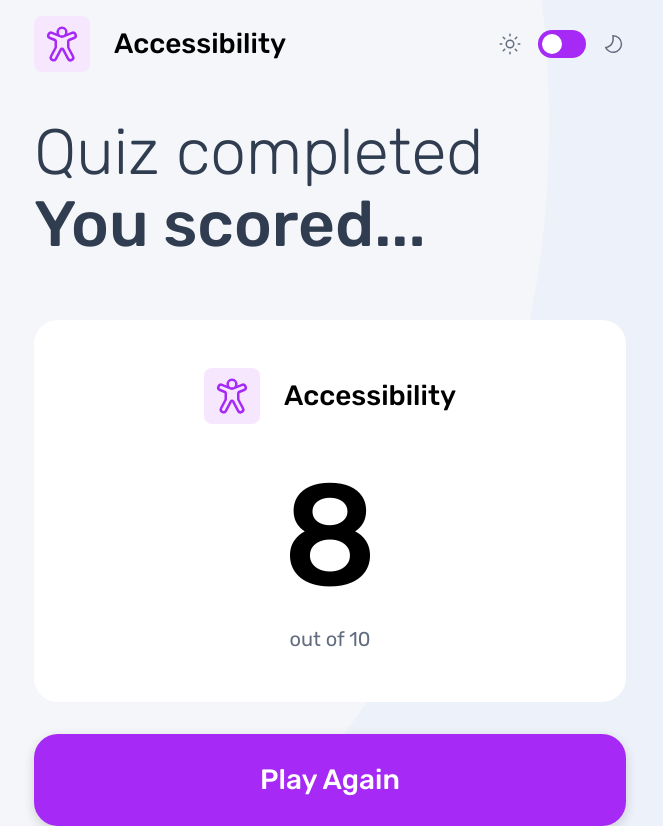
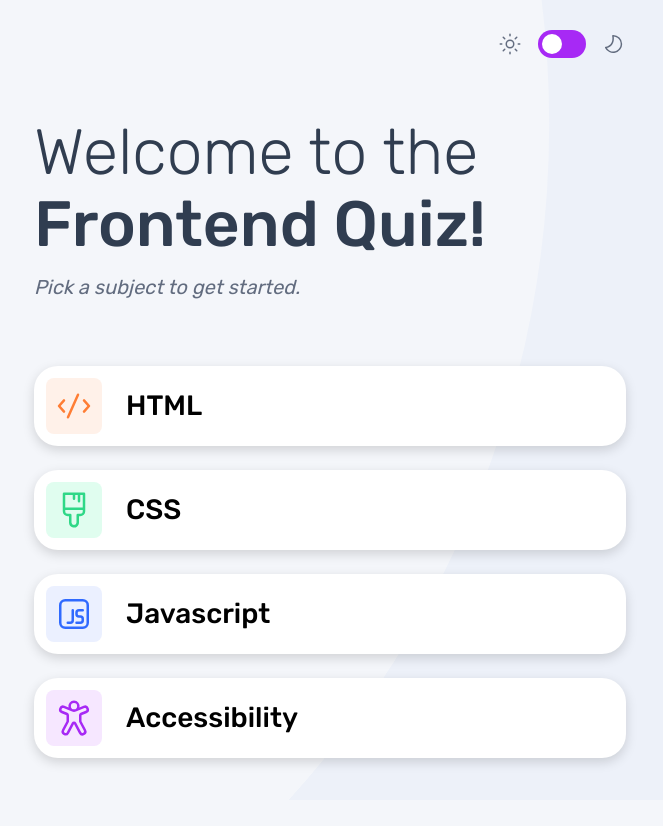
Before and after one commit to Sammie-oje/quizlet-app, a React (Vite) app: page / in a window 1280 px wide. Shown: the whole page, without its empty margins (310-973 px from the left). After the commit the page ends 800 px from the top, so only its background shows below. Built offline with nearby package versions, Linux system fonts and the light colour scheme.

Commit message:
Added basic routing to go from home page to questions page to result page, also made tge Image component very much reusable

```diff
--- a/src/App.jsx
+++ b/src/App.jsx
@@ -1,23 +1,27 @@
-import Header from "./components/Header.jsx";
-import Image from "./components/Image.jsx";
-import StartMenu from "./pages/StartMenu/StartMenu.jsx";
+
+import StartMenu from "./pages/StartMenu/StartMenu.jsx"
 import Question from "./pages/QuizPage/Question.jsx";
 import Result from "./pages/ResultPage/Result.jsx";
-import accessIcon from "./assets/images/icon-accessibility.svg";
+import RootLayout from "./layout/RootLayout.jsx";
+import {
+    createBrowserRouter,
+    Route,
+    createRoutesFromElements,
+    RouterProvider
+} from "react-router-dom";
 
 function App() {
-    return (
-        <>
-            <Header>
-                <Image                 src={accessIcon}
-                text={"Accessibility"}
-                bgColor={"#F6E7FF"}/>
-            </Header>
-            {/*<Question />*/}
-            {/*<StartMenu />*/}
-            <Result />
-        </>
+    const router = createBrowserRouter(
+        createRoutesFromElements(
+            <Route path="/" element={<RootLayout />}>
+                <Route index element={<StartMenu />} />
+                <Route path="questions" element={<Question />} />
+                <Route path="result" element={<Result />} />
+            </Route>
+        )
     );
+
+    return <RouterProvider router={router} />;
 }
 
 export default App;
--- a/src/components/Image.jsx
+++ b/src/components/Image.jsx
@@ -1,20 +1,38 @@
-function Image({ src, bgColor, text }) {
+import htmlIcon from "../assets/images/icon-html.svg";
+import cssIcon from "../assets/images/icon-css.svg";
+import jsIcon from "../assets/images/icon-js.svg";
+import accessIcon from "../assets/images/icon-accessibility.svg";
+
+function SubjectImage({ subject, page }) {
+    const imageMap = {
+        HTML: { url: htmlIcon, bgColor: "#FFF1E9" },
+        CSS: { url: cssIcon, bgColor: "#E0FDEF" },
+        Javascript: { url: jsIcon, bgColor: "#EBF0FF" },
+        Accessibility: { url: accessIcon, bgColor: "#F6E7FF" }
+    };
+
+    const imageURL = imageMap[subject].url;
+    const bgColor = imageMap[subject].bgColor;
+    const isHomePage = page === "/";
+
     return (
-        <div className="flex items-center gap-4 md:gap-6">
+        <div
+            className={`flex items-center gap-4 md:gap-6 ${isHomePage ? "invisible" : "visible"}`}
+        >
             <div
                 className="size-10 flex justify-center items-center rounded-md md:size-14 md:rounded-lg"
                 style={{ backgroundColor: bgColor }}
             >
                 <img
                     className="size-[28.57px] md:size-10"
-                    src={src}
-                    alt={`${text}-icon`}
+                    src={imageURL}
+                    alt={`${subject}-icon`}
                 />
             </div>
             <span className="text-lg font-medium md:text-heading-small">
-                {text}
+                {subject}
             </span>
         </div>
     );
 }
-export default Image;
+export default SubjectImage;
--- /dev/null
+++ b/src/layout/RootLayout.jsx
@@ -0,0 +1,18 @@
+import Header from "../components/Header.jsx";
+import Image from "../components/Image.jsx";
+import { Outlet, useLocation } from "react-router-dom";
+
+function RootLayout() {
+    const location = useLocation();
+
+    return (
+        <>
+            <Header>
+                <Image subject={"Accessibility"} page={location.pathname} />
+            </Header>
+            <Outlet />
+        </>
+    );
+}
+
+export default RootLayout;
--- a/src/pages/QuizPage/Question.jsx
+++ b/src/pages/QuizPage/Question.jsx
@@ -1,4 +1,5 @@
 import Button from "../../components/Button.jsx";
+import { Link } from "react-router-dom";
 import ProgressBar from "../../components/ProgressBar.jsx";
 import AnswerList from "../../components/AnswerList.jsx";
 
@@ -27,7 +28,10 @@ function Question() {
                         <AnswerList answer={"2.5 : 1"} letter={"C"} />
                         <AnswerList answer={"5 : 1"} letter={"D"} />
                     </ul>
-                    <Button>Submit Answer</Button>
+
+                    <Link to="/result">
+                        <Button>Submit Answer</Button>
+                    </Link>
                 </div>
             </fieldset>
         </section>
--- a/src/pages/ResultPage/Result.jsx
+++ b/src/pages/ResultPage/Result.jsx
@@ -1,4 +1,5 @@
 import Image from "../../components/Image.jsx";
+import { Link } from "react-router-dom";
 import Button from "../../components/Button.jsx";
 import accessIcon from "../../assets/images/icon-accessibility.svg";
 
@@ -12,11 +13,7 @@ function Result() {
 
             <article className="flex flex-col gap-3 md:gap-8">
                 <div className="p-8 bg-white flex flex-col justify-center items-center gap-4 rounded-xl md:p-12 md:rounded-3xl md:gap-10">
-                    <Image
-                        src={accessIcon}
-                        text={"Accessibility"}
-                        bgColor={"#F6E7FF"}
-                    />
+                    <Image page={"/result"} subject={"Accessibility"} />
                     <div className="flex flex-col gap-4 items-center justify-center">
                         <output className="font-medium text-[88px] md:text-display">
                             8
@@ -26,7 +23,9 @@ function Result() {
                         </p>
                     </div>
                 </div>
-                <Button>Play Again</Button>
+                <Link to="/">
+                    <Button>Play Again</Button>
+                </Link>
             </article>
         </section>
     );
--- a/src/pages/StartMenu/StartMenu.jsx
+++ b/src/pages/StartMenu/StartMenu.jsx
@@ -1,3 +1,4 @@
+
 import SubjectList from "./SubjectList.jsx";
 
 function StartMenu() {
--- a/src/pages/StartMenu/SubjectList.jsx
+++ b/src/pages/StartMenu/SubjectList.jsx
@@ -1,39 +1,31 @@
-import htmlIcon from "../../assets/images/icon-html.svg";
-import cssIcon from "../../assets/images/icon-css.svg";
-import jsIcon from "../../assets/images/icon-js.svg";
-import accessIcon from "../../assets/images/icon-accessibility.svg";
+import { Link } from "react-router-dom";
+import Image from "../../components/Image.jsx";
 
 function SubjectList() {
     return (
         <ul className="flex flex-col gap-3 md:gap-6">
-            <Subject src={htmlIcon} text={"HTML"} bgColor={"#FFF1E9"} />
-            <Subject src={cssIcon} text={"CSS"} bgColor={"#E0FDEF"} />
-            <Subject src={jsIcon} text={"Javascript"} bgColor={"#EBF0FF"} />
-            <Subject
-                src={accessIcon}
-                text={"Accessibility"}
-                bgColor={"#F6E7FF"}
-            />
+            <Subject>
+                <Image page={""} subject={"HTML"} />
+            </Subject>
+            <Subject>
+                <Image page={""} subject={"CSS"} />
+            </Subject>
+            <Subject>
+                <Image page={""} subject={"Javascript"} />
+            </Subject>
+            <Link to="/questions">
+                <Subject>
+                    <Image page={""} subject={"Accessibility"} />
+                </Subject>
+            </Link>
         </ul>
     );
 }
 
-function Subject({ src, text, bgColor }) {
+function Subject({ children }) {
     return (
         <li className="p-3 flex gap-4 items-center bg-white rounded-xl shadow-[0_4px_12px_0_rgba(0,0,0,0.15)] md:rounded-3xl md:h-20 md:gap-8">
-            <div
-                className="size-10 flex justify-center items-center rounded-md md:size-14 md:rounded-xl"
-                style={{ backgroundColor: bgColor }}
-            >
-                <img
-                    className="size-[28.57px] md:size-10"
-                    src={src}
-                    alt={`${text}-icon`}
-                />
-            </div>
-            <span className="text-lg font-medium md:text-heading-small">
-                {text}
-            </span>
+            {children}
         </li>
     );
 }
```
